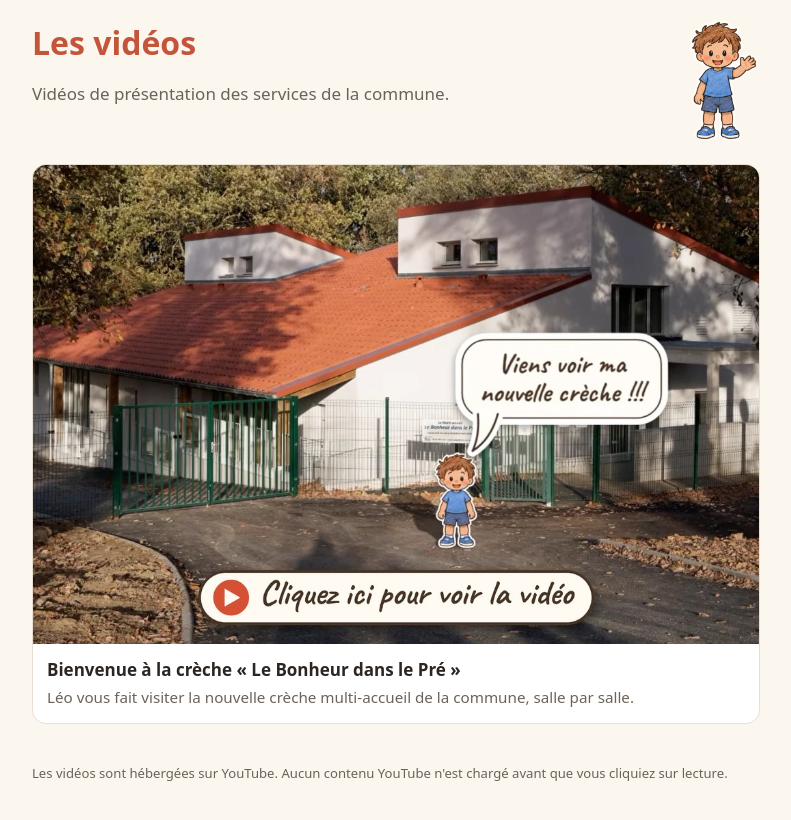
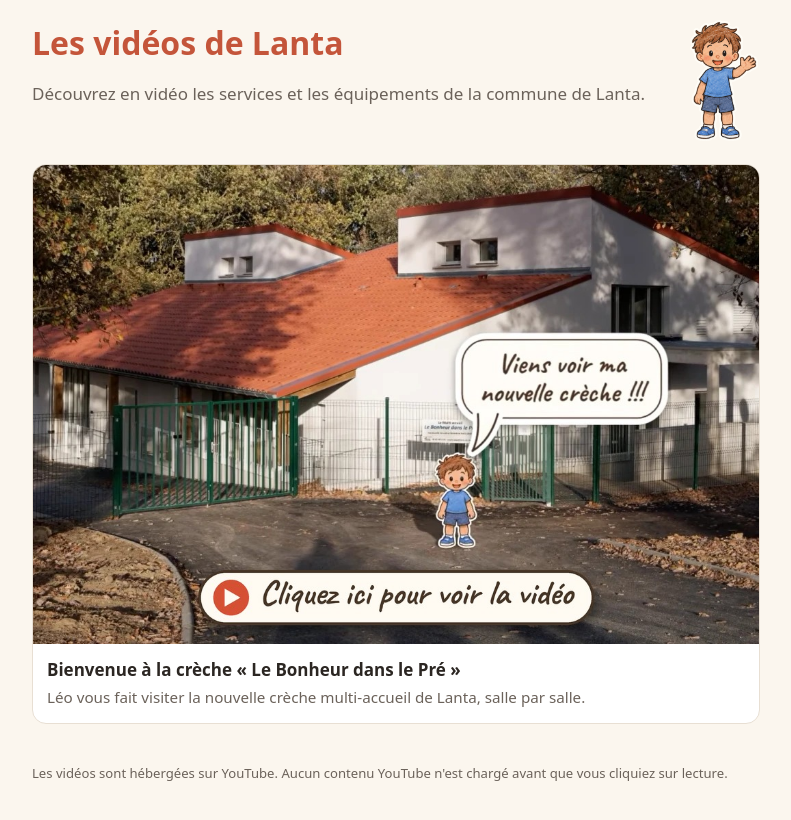
Before and after one commit to lantappli/lantappli.github.io, a Jekyll site: the page built from index.html, in a window 1280 px wide. Shown: the top 820 px of the page, without its empty margins (244-1035 px from the left). Built offline with Jekyll 4.4.1, drawn with Linux system fonts in a browser that asks for light colours.

Commit message:
Nommer Lanta dans les textes
Co-Authored-By: Claude Opus 5.5 <noreply@anthropic.com>

```diff
--- a/_config.yml
+++ b/_config.yml
@@ -1,5 +1,5 @@
-title: Les vidéos
-description: Vidéos de présentation des services de la commune.
+title: Les vidéos de Lanta
+description: Découvrez en vidéo les services et les équipements de la commune de Lanta.
 lang: fr
 url: https://lantappli.github.io
 baseurl: ""
--- a/_videos/creche.md
+++ b/_videos/creche.md
@@ -1,6 +1,6 @@
 ---
 title: Bienvenue à la crèche « Le Bonheur dans le Pré »
-description: Léo vous fait visiter la nouvelle crèche multi-accueil de la commune, salle par salle.
+description: Léo vous fait visiter la nouvelle crèche multi-accueil de Lanta, salle par salle.
 youtube_id: "15BYwL7yBwQ"
 poster: /assets/img/creche-vignette.jpg
 poster_width: 1062
@@ -9,6 +9,6 @@ poster_has_button: true
 order: 1
 ---
 
-Le multi-accueil **Le Bonheur dans le Pré** a ouvert ses portes. Il accueille jusqu'à 30 enfants, des bébés jusqu'à 3 ans, répartis en deux groupes : les jaunes et les bleus.
+Le multi-accueil **Le Bonheur dans le Pré** a ouvert ses portes à Lanta. Il accueille jusqu'à 30 enfants, des bébés jusqu'à 3 ans, répartis en deux groupes : les jaunes et les bleus.
 
 Suivez Léo pour une visite guidée : les salles de vie, le jardin, les dortoirs, la salle de motricité, le coin repas et même la cuisine !
```
